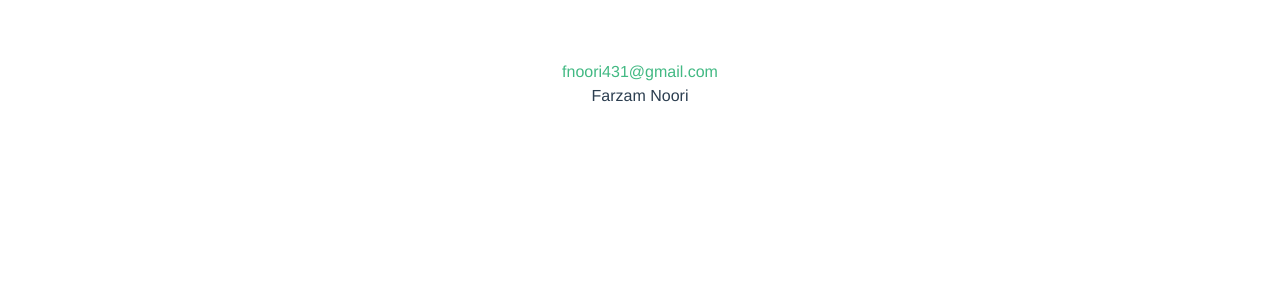
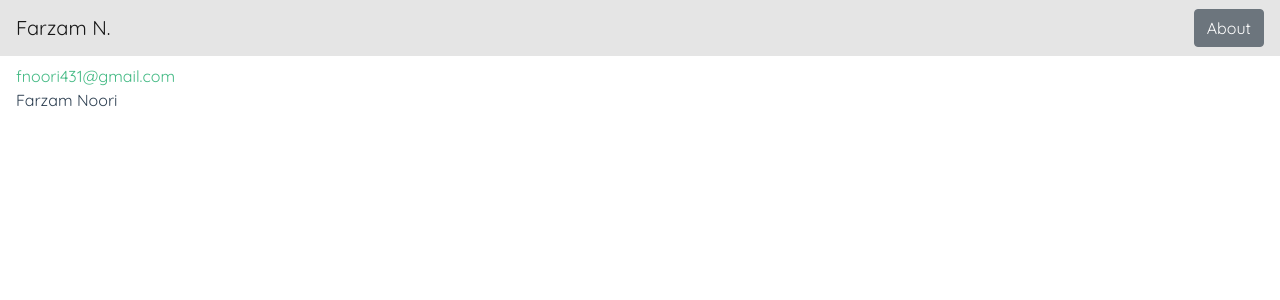
Before and after one commit to fnoori/farzamnoori_website, a Vue app: page / in a window 1280 px wide. Shown: the top 300 px of the page. Built offline with nearby package versions, Linux system fonts and the light colour scheme.

Commit message:
Added navbar
Added new system wide font
Added button "About" in right of navbar

```diff
--- a/src/App.vue
+++ b/src/App.vue
@@ -1,29 +1,27 @@
 <template>
   <div id="app">
-    <div id="nav">
-    </div>
+    <b-navbar toggleable="md" class="my-navbar" sticky="true">
+      <b-navbar-brand href="#">Farzam N.</b-navbar-brand>
+
+      <b-navbar-nav class="ml-auto">
+        <b-button type="button">About</b-button>
+      </b-navbar-nav>
+    </b-navbar>
     <router-view/>
   </div>
 </template>
 
 <style>
-#app {
-  font-family: 'Avenir', Helvetica, Arial, sans-serif;
-  -webkit-font-smoothing: antialiased;
-  -moz-osx-font-smoothing: grayscale;
-  text-align: center;
-  color: #2c3e50;
-}
-#nav {
-  padding: 30px;
-}
+   @import url('https://fonts.googleapis.com/css?family=Quicksand');
 
-#nav a {
-  font-weight: bold;
-  color: #2c3e50;
-}
+    #app {
+      font-family: 'Quicksand', sans-serif;
+      -webkit-font-smoothing: antialiased;
+      -moz-osx-font-smoothing: grayscale;
+      color: #2c3e50;
+    }
 
-#nav a.router-link-exact-active {
-  color: #42b983;
-}
+  .my-navbar {
+    background-color: rgba(0,0,0,0.1);
+  }
 </style>
--- a/src/views/Home.vue
+++ b/src/views/Home.vue
@@ -15,3 +15,9 @@ export default {
   }
 }
 </script>
+
+<style>
+  .home {
+    margin: 0.5rem 1rem;
+  }
+</style>
```
Also changed, not shown: 7 other files (tests, documents, lock files or other folders).
